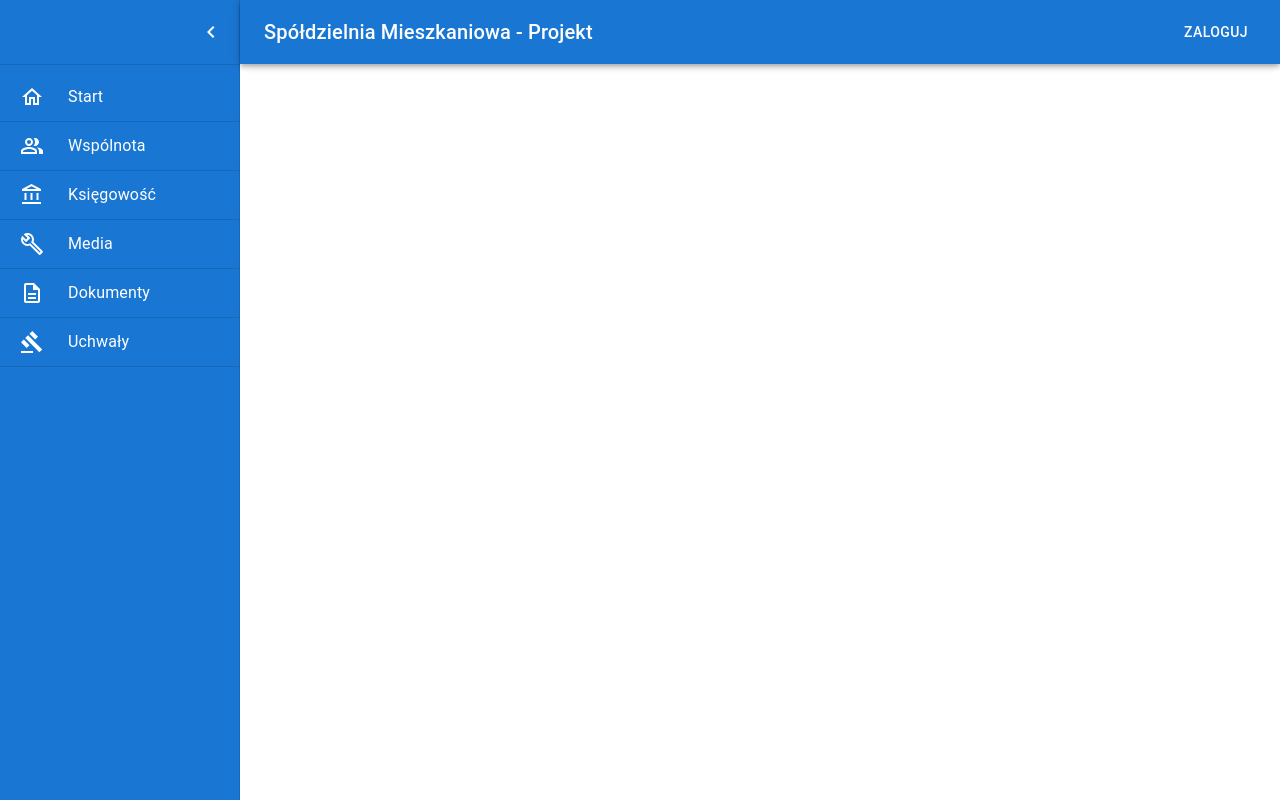
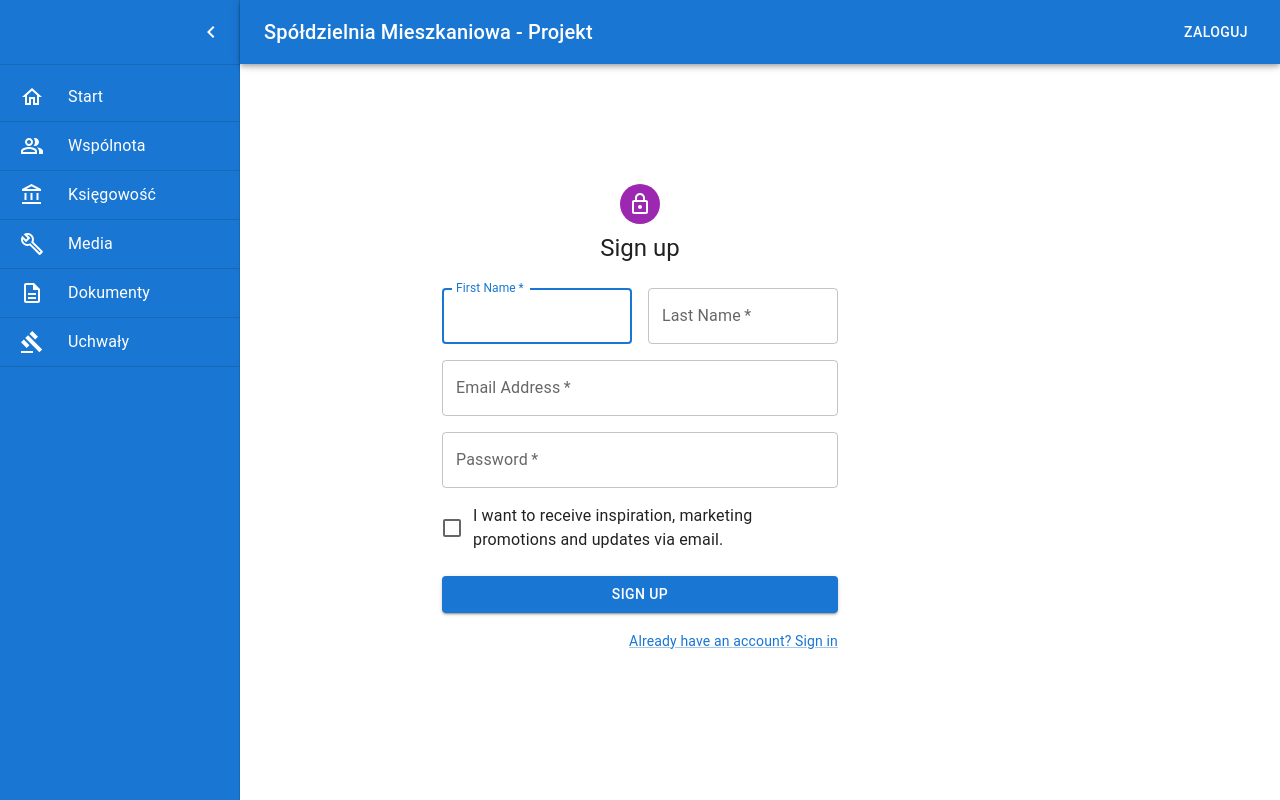
Before and after one commit to Jacob120/crm-real-eastate-project, a React (Create React App) app: page /signup in a window 1280 px wide. Built offline with nearby package versions, Linux system fonts and the light colour scheme; the HTML template or start-up script is replaced by a standard one.

Commit message:
Add signup page

```diff
--- a/src/App.tsx
+++ b/src/App.tsx
@@ -9,6 +9,7 @@
 import NotFound from './components/pages/NotFound/NotFound';
 import Utilities from './components/pages/Utilities/Utilities';
 import { Routes, Route } from 'react-router-dom';
+import SignUp from './components/pages/SignUp/SignUp';
 
 const App = () => {
   return (
@@ -23,6 +24,7 @@
           <Route path='/login' element={<Login />} />
           <Route path='/resolutions' element={<Resolutions />} />
           <Route path='/utilities' element={<Utilities />} />
+          <Route path='/signup' element={<SignUp />} />
           <Route path='*' element={<NotFound />} />
         </Routes>
       </Container>
--- a/src/components/pages/Home/Home.tsx
+++ b/src/components/pages/Home/Home.tsx
@@ -87,7 +87,7 @@
                 </Link>
               </Grid>
               <Grid item>
-                <Link href='#' variant='body2'>
+                <Link href='/signup' variant='body2'>
                   {'Nie masz konta? Zarejestruj się'}
                 </Link>
               </Grid>
--- /dev/null
+++ b/src/components/pages/SignUp/SignUp.tsx
@@ -0,0 +1,126 @@
+import * as React from 'react';
+import Avatar from '@mui/material/Avatar';
+import Button from '@mui/material/Button';
+import CssBaseline from '@mui/material/CssBaseline';
+import TextField from '@mui/material/TextField';
+import FormControlLabel from '@mui/material/FormControlLabel';
+import Checkbox from '@mui/material/Checkbox';
+import Link from '@mui/material/Link';
+import Grid from '@mui/material/Grid';
+import Box from '@mui/material/Box';
+import LockOutlinedIcon from '@mui/icons-material/LockOutlined';
+import Typography from '@mui/material/Typography';
+import Container from '@mui/material/Container';
+import { createTheme, ThemeProvider } from '@mui/material/styles';
+
+const theme = createTheme();
+
+const SignUp = () => {
+  const handleSubmit = (event: React.FormEvent<HTMLFormElement>) => {
+    event.preventDefault();
+    const data = new FormData(event.currentTarget);
+    console.log({
+      email: data.get('email'),
+      password: data.get('password'),
+    });
+  };
+
+  return (
+    <ThemeProvider theme={theme}>
+      <Container component='main' maxWidth='xs'>
+        <CssBaseline />
+        <Box
+          sx={{
+            marginTop: 8,
+            display: 'flex',
+            flexDirection: 'column',
+            alignItems: 'center',
+          }}
+        >
+          <Avatar sx={{ m: 1, bgcolor: 'secondary.main' }}>
+            <LockOutlinedIcon />
+          </Avatar>
+          <Typography component='h1' variant='h5'>
+            Sign up
+          </Typography>
+          <Box
+            component='form'
+            noValidate
+            onSubmit={handleSubmit}
+            sx={{ mt: 3 }}
+          >
+            <Grid container spacing={2}>
+              <Grid item xs={12} sm={6}>
+                <TextField
+                  autoComplete='given-name'
+                  name='firstName'
+                  required
+                  fullWidth
+                  id='firstName'
+                  label='First Name'
+                  autoFocus
+                />
+              </Grid>
+              <Grid item xs={12} sm={6}>
+                <TextField
+                  required
+                  fullWidth
+                  id='lastName'
+                  label='Last Name'
+                  name='lastName'
+                  autoComplete='family-name'
+                />
+              </Grid>
+              <Grid item xs={12}>
+                <TextField
+                  required
+                  fullWidth
+                  id='email'
+                  label='Email Address'
+                  name='email'
+                  autoComplete='email'
+                />
+              </Grid>
+              <Grid item xs={12}>
+                <TextField
+                  required
+                  fullWidth
+                  name='password'
+                  label='Password'
+                  type='password'
+                  id='password'
+                  autoComplete='new-password'
+                />
+              </Grid>
+              <Grid item xs={12}>
+                <FormControlLabel
+                  control={
+                    <Checkbox value='allowExtraEmails' color='primary' />
+                  }
+                  label='I want to receive inspiration, marketing promotions and updates via email.'
+                />
+              </Grid>
+            </Grid>
+            <Button
+              type='submit'
+              fullWidth
+              variant='contained'
+              sx={{ mt: 3, mb: 2 }}
+            >
+              Sign Up
+            </Button>
+            <Grid container justifyContent='flex-end'>
+              <Grid item>
+                <Link href='#' variant='body2'>
+                  Already have an account? Sign in
+                </Link>
+              </Grid>
+            </Grid>
+          </Box>
+        </Box>
+      </Container>
+    </ThemeProvider>
+  );
+};
+
+export default SignUp;
```
